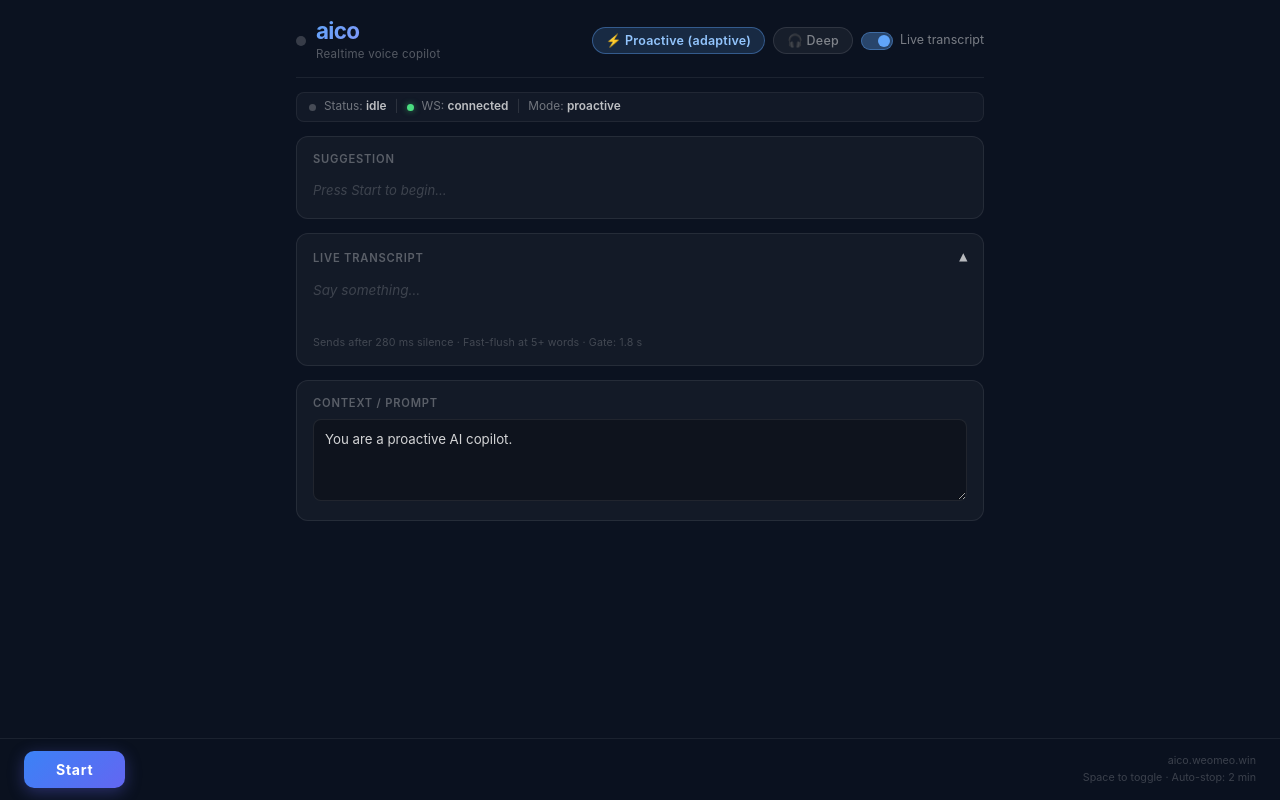
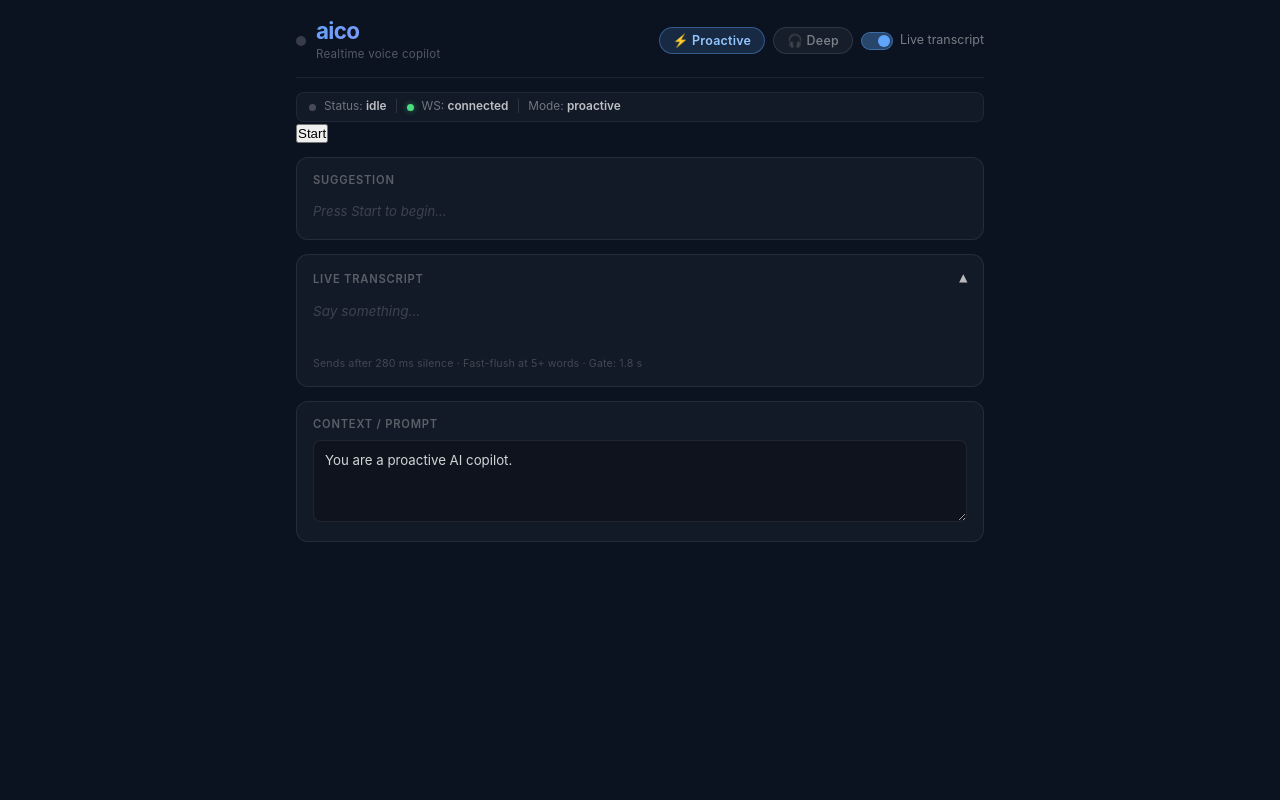
Before and after one commit to hosseinayoubi/aicov, a React (Vite) app: page / in a window 1280 px wide. Built offline with nearby package versions, Linux system fonts and the light colour scheme.

Commit message:
Update App.jsx

```diff
--- a/src/App.jsx
+++ b/src/App.jsx
@@ -20,23 +20,17 @@ function hashText(s) {
 }
 
 /* ── Tuning constants ─────────────────────────────────────────────────── */
-// ↑ SILENCE_MS 280→380: gives SR more time to finalize → fewer cut-off words
 const SILENCE_MS       = 380;
-// ↑ FAST_FLUSH_WORDS 5→6: slightly less eager to avoid partial sentences
 const FAST_FLUSH_WORDS = 6;
-// ↓ GATE proactive 1800→1400: faster fallback send
 const GATE_MS          = { proactive: 1400, deep: 800 };
 
 const AUTO_STOP_MS        = 2 * 60 * 1000;
 const RESTART_DEBOUNCE_MS = 100;
 const MAX_HISTORY_TURNS   = 3;
 
-// VAD — ↑ VAD_SILENCE_MS 550→650ms: let audio settle before flushing
 const VAD_INTERVAL_MS = 50;
 const VAD_THRESHOLD   = 0.012;
 const VAD_SILENCE_MS  = 650;
-
-/* ─────────────────────────────────────────────────────────────────────── */
 
 export default function App() {
   /* ── UI state ── */
@@ -44,15 +38,20 @@ export default function App() {
   const [wsStatus,       setWsStatus]       = useState("connected");
   const [systemPrompt,   setSystemPrompt]   = useState("You are a proactive AI copilot.");
   const [mode,           setMode]           = useState("proactive");
-  // showLive: controls whether interim text is shown
-  // transcriptOpen: controls drawer open/close — fully independent from showLive
+  // showLive and transcriptOpen are kept in sync — toggling the checkbox
+  // opens/closes the drawer. The drawer can also be toggled independently
+  // by clicking its header.
   const [showLive,       setShowLive]       = useState(true);
   const [transcriptOpen, setTranscriptOpen] = useState(true);
-  const [finalText,      setFinalText]      = useState("");
-  const [interimText,    setInterimText]    = useState("");
-  const [reply,          setReply]          = useState("");
-  const [liveReply,      setLiveReply]      = useState("");
-  const [isListening,    setIsListening]    = useState(false);
+  // transcriptAnimated prevents the CSS transition from firing on the
+  // initial render (which caused the layout to "jump" on first load).
+  const [transcriptAnimated, setTranscriptAnimated] = useState(false);
+
+  const [finalText,   setFinalText]   = useState("");
+  const [interimText, setInterimText] = useState("");
+  const [reply,       setReply]       = useState("");
+  const [liveReply,   setLiveReply]   = useState("");
+  const [isListening, setIsListening] = useState(false);
 
   /* ── Refs ── */
   const isListeningRef  = useRef(false);
@@ -60,25 +59,18 @@ export default function App() {
   const systemPromptRef = useRef("You are a proactive AI copilot.");
   const showLiveRef     = useRef(true);
 
-  const recognitionRef  = useRef(null);
-  const recActiveRef    = useRef(false);
-
-  // Session counter — stale-event guard.
-  // startListening increments it + builds fresh rec (captures new mySession).
-  // onend does NOT increment — it restarts same rec within session.
-  // stopListening increments — invalidates any pending onend restart.
-  const sessionRef = useRef(0);
+  const recognitionRef = useRef(null);
+  const recActiveRef   = useRef(false);
+  const sessionRef     = useRef(0);
 
   const bufferFinalRef   = useRef("");
   const lastSentHashRef  = useRef("");
   const lastRequestIdRef = useRef("");
   const abortRef         = useRef(null);
 
-  // Pending queue: speech heard while replying is queued, not dropped
   const pendingTextRef = useRef("");
   const isReplyingRef  = useRef(false);
-
-  const historyRef = useRef([]);
+  const historyRef     = useRef([]);
 
   const silenceTimerRef  = useRef(null);
   const gateTimerRef     = useRef(null);
@@ -86,7 +78,6 @@ export default function App() {
   const autoStopTimerRef = useRef(null);
   const restartTimerRef  = useRef(null);
 
-  // VAD
   const audioCtxRef       = useRef(null);
   const analyserRef       = useRef(null);
   const micStreamRef      = useRef(null);
@@ -102,6 +93,14 @@ export default function App() {
   useEffect(() => { modeRef.current         = mode;         }, [mode]);
   useEffect(() => { systemPromptRef.current = systemPrompt; }, [systemPrompt]);
   useEffect(() => { showLiveRef.current     = showLive;     }, [showLive]);
+
+  /* ── Enable transcript animation after first paint ── */
+  useEffect(() => {
+    // rAF ensures the initial render has painted before we allow transitions,
+    // which eliminates the layout jump on page load.
+    const id = requestAnimationFrame(() => setTranscriptAnimated(true));
+    return () => cancelAnimationFrame(id);
+  }, []);
 
   /* ── Timer helpers ── */
   function clearFlushTimers() {
@@ -233,29 +232,25 @@ export default function App() {
     }
   }
 
-  /* ── Flush buffer ── */
+  /* ── Flush ── */
   function flushBuffer() {
     const t = (bufferFinalRef.current || "").trim();
     if (!t) return;
     bufferFinalRef.current = "";
     vadFlushedRef.current  = true;
     clearFlushTimers();
-
     if (isReplyingRef.current) {
       pendingTextRef.current = (pendingTextRef.current + " " + t).trim();
       return;
     }
-
     sendToBackend(t);
   }
 
-  /* ── Adaptive flush scheduler ── */
   function scheduleFlush() {
     clearTimeout(silenceTimerRef.current);
     silenceTimerRef.current = null;
 
     const words = (bufferFinalRef.current || "").trim().split(/\s+/).filter(Boolean).length;
-
     if (words >= FAST_FLUSH_WORDS) {
       clearFlushTimers();
       flushBuffer();
@@ -335,7 +330,7 @@ export default function App() {
     analyserRef.current  = null;
   }
 
-  /* ── Safe SR start ── */
+  /* ── SR helpers ── */
   function safeStart() {
     if (!recognitionRef.current || recActiveRef.current) return;
     recActiveRef.current = true;
@@ -347,7 +342,6 @@ export default function App() {
     }
   }
 
-  /* ── Build fresh SpeechRecognition per session ── */
   function buildRecognition() {
     const SR = window.SpeechRecognition || window.webkitSpeechRecognition;
     if (!SR) { setStatus("unsupported"); return false; }
@@ -401,14 +395,12 @@ export default function App() {
         setIsListening(false);
         isListeningRef.current = false;
         stopVAD();
-        return;
       }
     };
 
     rec.onend = () => {
       recActiveRef.current = false;
       if (!isListeningRef.current) return;
-      // Do NOT increment sessionRef — same rec, same session, within-session restart
       clearTimeout(restartTimerRef.current);
       restartTimerRef.current = setTimeout(() => {
         if (isListeningRef.current && sessionRef.current === mySession) {
@@ -494,6 +486,14 @@ export default function App() {
     lastSentHashRef.current = "";
   }
 
+  function handleLiveToggle(val) {
+    setShowLive(val);
+    // Keep drawer in sync with toggle: turning off hides it, turning on shows it.
+    // This is safe now because transcriptAnimated=true at this point, so the
+    // drawer animates smoothly instead of snapping.
+    setTranscriptOpen(val);
+  }
+
   /* ── Space shortcut ── */
   startListeningRef.current = startListening;
   stopListeningRef.current  = stopListening;
@@ -532,7 +532,7 @@ export default function App() {
             className={`chip${mode === "proactive" ? " active" : ""}`}
             onClick={() => setMode("proactive")}
           >
-            ⚡ Proactive{mode === "proactive" ? " (adaptive)" : ""}
+            ⚡ Proactive
           </button>
           <button
             className={`chip${mode === "deep" ? " active" : ""}`}
@@ -540,20 +540,11 @@ export default function App() {
           >
             🎧 Deep
           </button>
-
-          {/* ── FIX: showLive toggle does NOT touch transcriptOpen.
-               These two states are fully independent.
-               showLive  → controls whether interim text is rendered.
-               transcriptOpen → controls drawer open/close, toggled only
-                               by clicking the transcript header.
-               Coupling them caused the UI jump: both states changed
-               simultaneously, collapsing the drawer instantly instead of
-               animating, which made the page content snap up/down. ── */}
           <label className="toggle">
             <input
               type="checkbox"
               checked={showLive}
-              onChange={(e) => setShowLive(e.target.checked)}
+              onChange={(e) => handleLiveToggle(e.target.checked)}
             />
             <span className="toggleTrack" />
             <span className="toggleLabel">Live transcript</span>
@@ -561,8 +552,22 @@ export default function App() {
         </div>
       </div>
 
-      {/* ── Status bar ── */}
-      <StatusBar status={status} wsStatus={wsStatus} mode={mode} />
+      {/* ── Status bar + Start/Stop action ── */}
+      <div className="statusRow">
+        <StatusBar status={status} wsStatus={wsStatus} mode={mode} />
+        {unsupported ? (
+          <span className="unsupportedNote">
+            ⚠️ Use Chrome or Edge
+          </span>
+        ) : (
+          <button
+            className={`actionBtn${isListening ? " actionBtnStop" : " actionBtnStart"}`}
+            onClick={isListening ? stopListening : startListening}
+          >
+            {isListening ? "Stop" : "Start"}
+          </button>
+        )}
+      </div>
 
       {/* ── Suggestion ── */}
       <div className="card">
@@ -576,11 +581,12 @@ export default function App() {
         />
       </div>
 
-      {/* ── Live transcript ── */}
+      {/* ── Live transcript — collapsible drawer ── */}
       <TranscriptPanel
         transcript={finalText}
         interimText={showLive ? interimText : ""}
         isOpen={transcriptOpen}
+        animated={transcriptAnimated}
         onToggle={() => setTranscriptOpen((o) => !o)}
         onClear={clearTranscript}
         mode={mode}
@@ -591,26 +597,6 @@ export default function App() {
         <ChatBox systemPrompt={systemPrompt} setSystemPrompt={setSystemPrompt} />
       </div>
 
-      {/* ── Fixed bottom bar ── */}
-      <div className="bottomBar">
-        {unsupported ? (
-          <span className="unsupportedNote">
-            ⚠️ Speech recognition not supported — use Chrome or Edge on desktop.
-          </span>
-        ) : (
-          <button
-            className={`btn${isListening ? " btnStop" : " btnStart"}`}
-            onClick={isListening ? stopListening : startListening}
-          >
-            {isListening ? "Stop" : "Start"}
-          </button>
-        )}
-        <div className="meta">
-          <span>aico.weomeo.win</span>
-          <span>Space to toggle · Auto-stop: 2 min</span>
-        </div>
-      </div>
-
     </div>
   );
 }
```
